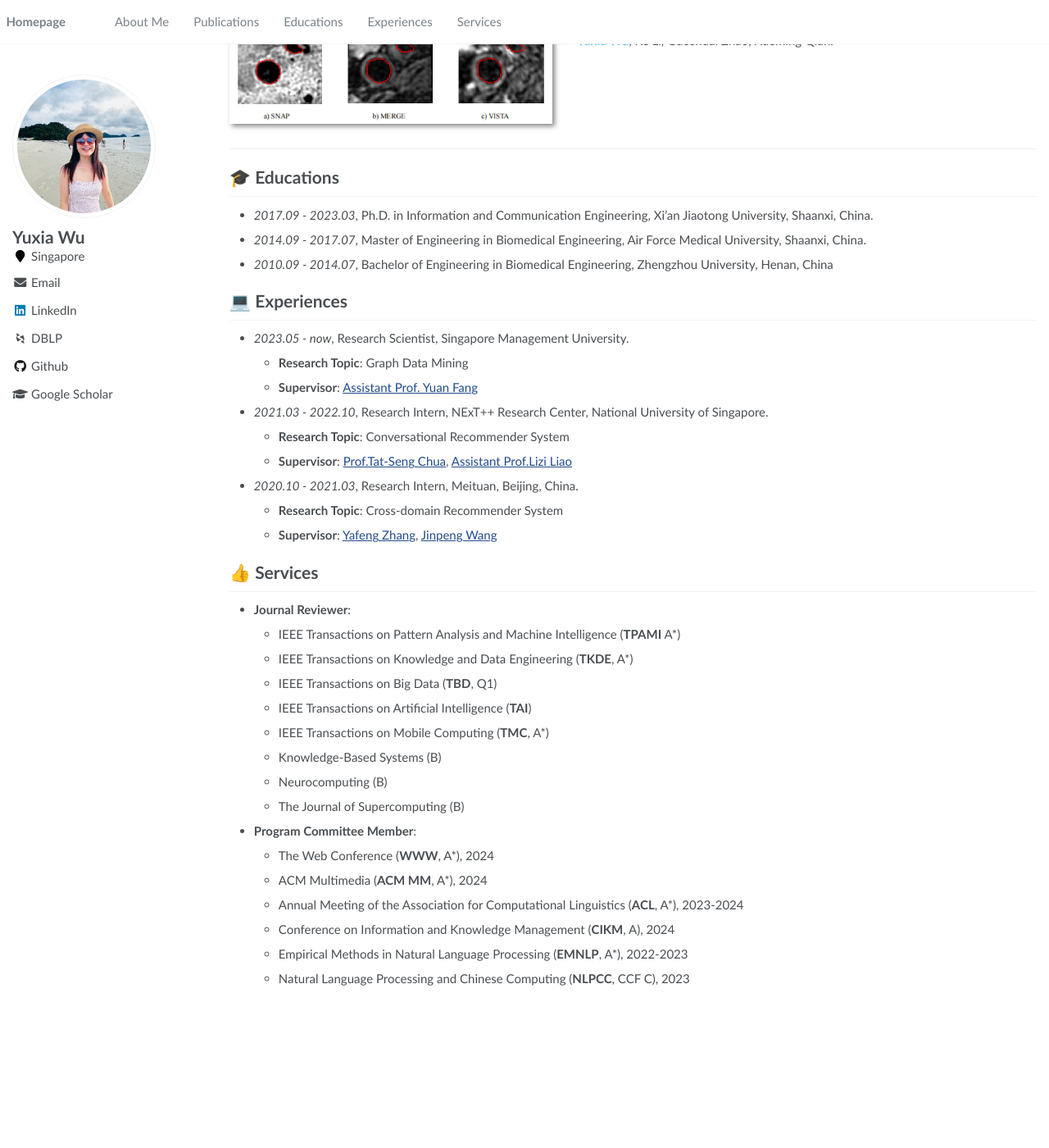
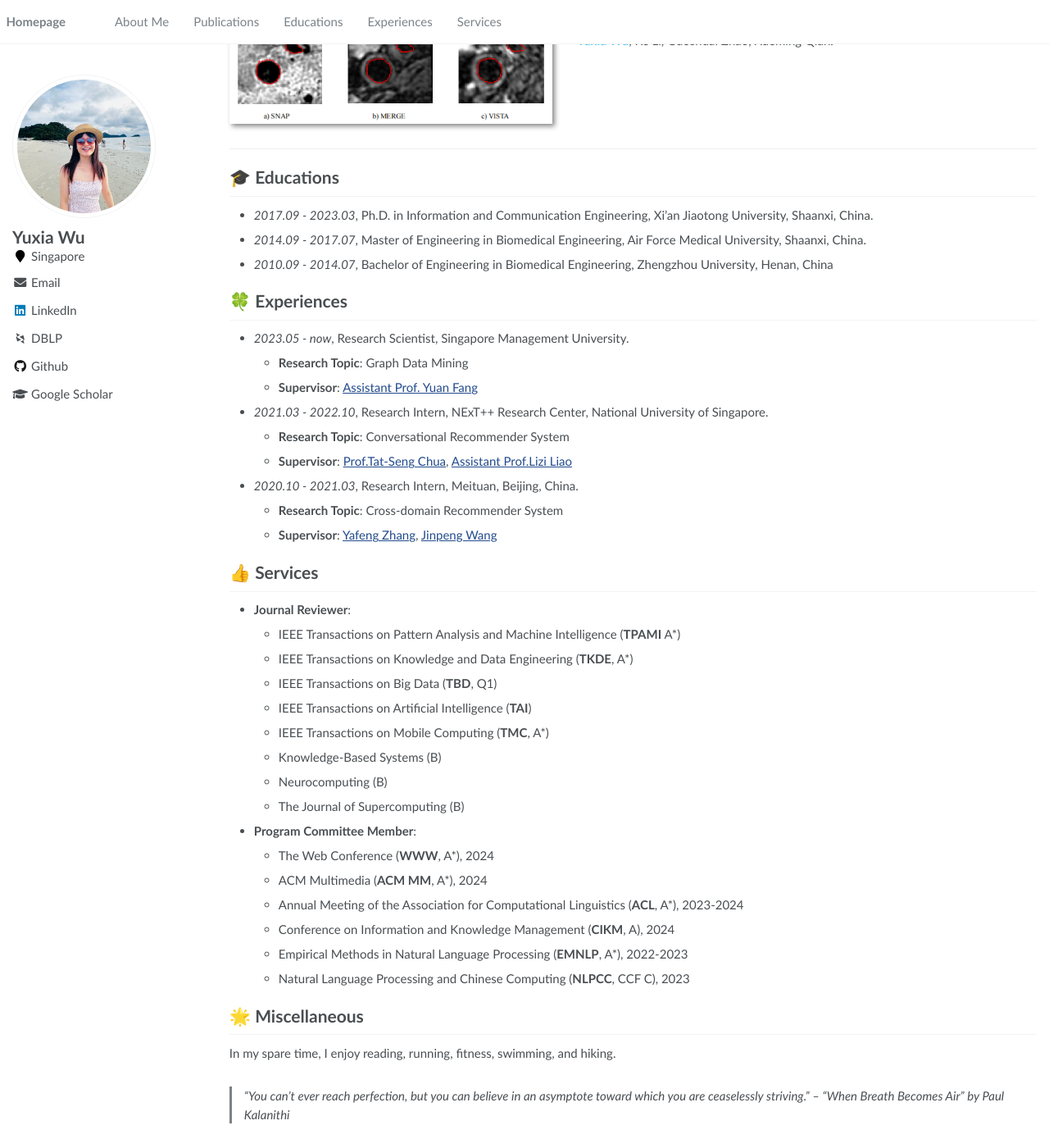
Before and after one commit to YuxiaWu/YuxiaWu.github.io, a Jekyll site: the page built from _pages/about.md, in a window 1280 px wide and 1400 px high, scrolled down 2812 px. Shown: the whole window at 82% size. Built offline with Jekyll 4.4.1, drawn with Linux system fonts in a browser that asks for light colours; some web fonts are replaced; before the commit the page ends 4032 px from its top, so only the background shows below that.

Commit message:
Update about.md

```diff
--- a/_pages/about.md
+++ b/_pages/about.md
@@ -205,7 +205,7 @@ Xueming Qian, <span style="color:#4FC3F7">**Yuxia Wu**</span>, Mingdi Li, Yayun
 - *2014.09 - 2017.07*,	Master of Engineering in Biomedical Engineering, Air Force Medical University, Shaanxi, China.
 - *2010.09 - 2014.07*,	Bachelor of Engineering in Biomedical Engineering, Zhengzhou University, Henan, China
 
-# 💻 Experiences
+# 🍀 Experiences
 - *2023.05 - now*, Research Scientist, Singapore Management University.
   - **Research Topic**: Graph Data Mining
   - **Supervisor**: [Assistant Prof. Yuan Fang](https://www.yfang.site/home)
@@ -237,3 +237,9 @@ Xueming Qian, <span style="color:#4FC3F7">**Yuxia Wu**</span>, Mingdi Li, Yayun
   - Conference on Information and Knowledge Management (**CIKM**, A), 2024
   - Empirical Methods in Natural Language Processing (**EMNLP**, A*), 2022-2023
   - Natural Language Processing and Chinese Computing (**NLPCC**, CCF C), 2023
+
+# 🌟 Miscellaneous
+
+In my spare time, I enjoy reading, running, fitness, swimming, and hiking.
+
+> "You can’t ever reach perfection, but you can believe in an asymptote toward which you are ceaselessly striving." – "When Breath Becomes Air" by *Paul Kalanithi*
```
